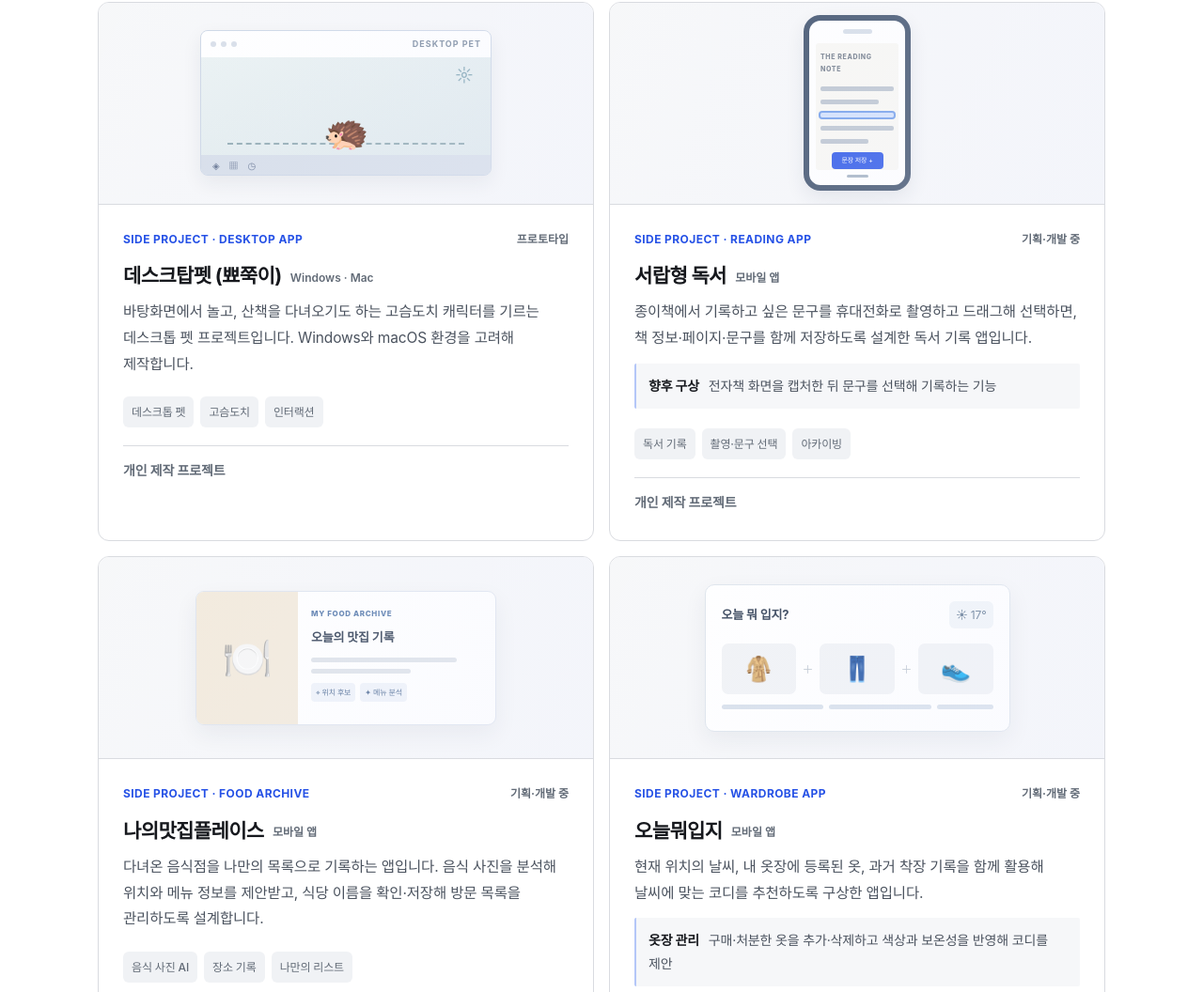
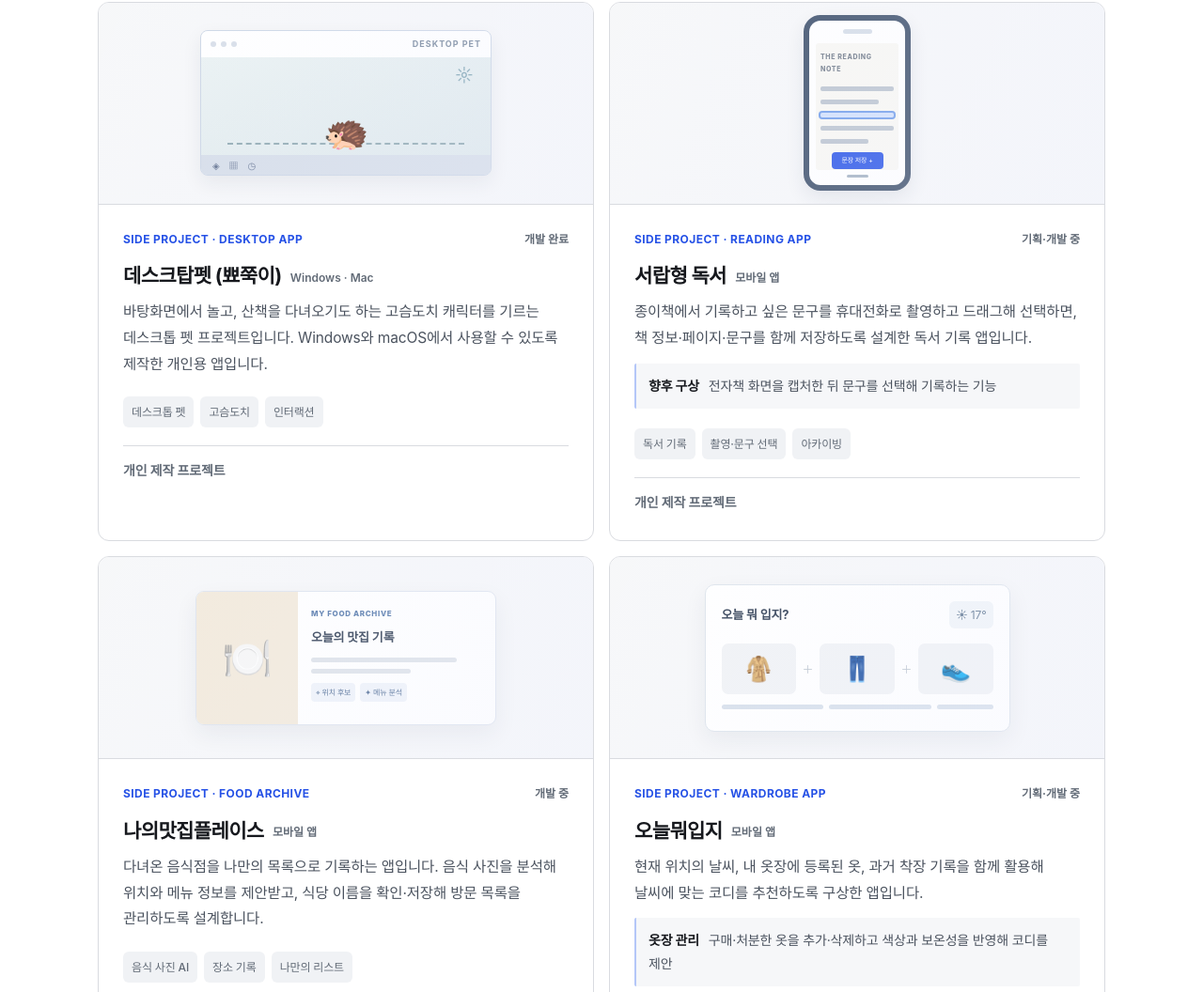
Before and after one commit to DDorii73/portfolio, a plain HTML site: page index.html in a window 1280 px wide. Shown: the part 2765-3821 px from the top of the page at 94% size. Drawn offline with Linux system fonts and the light colour scheme; a web font is replaced by a local one.

Commit message:
Mark hedgehog desktop pet complete and food archive in development

```diff
--- a/index.html
+++ b/index.html
@@ -550,9 +550,9 @@ footer{font-size:13px}
             <div class="pet-taskbar"><span>◈</span><span>▦</span><span>◷</span></div>
           </div></div>
           <div class="project-info">
-            <div class="project-kicker"><span>SIDE PROJECT · DESKTOP APP</span><span class="status">프로토타입</span></div>
+            <div class="project-kicker"><span>SIDE PROJECT · DESKTOP APP</span><span class="status">개발 완료</span></div>
             <h3>데스크탑펫 (뾰쭉이) <span class="project-platform">Windows · Mac</span></h3>
-            <p>바탕화면에서 놀고, 산책을 다녀오기도 하는 고슴도치 캐릭터를 기르는 데스크톱 펫 프로젝트입니다. Windows와 macOS 환경을 고려해 제작합니다.</p>
+            <p>바탕화면에서 놀고, 산책을 다녀오기도 하는 고슴도치 캐릭터를 기르는 데스크톱 펫 프로젝트입니다. Windows와 macOS에서 사용할 수 있도록 제작한 개인용 앱입니다.</p>
             <div class="project-tags"><span>데스크톱 펫</span><span>고슴도치</span><span>인터랙션</span></div>
             <div class="project-footer"><span class="unavailable">개인 제작 프로젝트</span></div>
           </div>
@@ -575,7 +575,7 @@ footer{font-size:13px}
             <div class="place-panel"><div class="place-image">🍽️</div><div class="place-info"><span class="place-kicker">MY FOOD ARCHIVE</span><strong>오늘의 맛집 기록</strong><i></i><i class="short"></i><div class="place-mini"><span>⌖ 위치 후보</span><span>✦ 메뉴 분석</span></div></div></div>
           </div>
           <div class="project-info">
-            <div class="project-kicker"><span>SIDE PROJECT · FOOD ARCHIVE</span><span class="status">기획·개발 중</span></div>
+            <div class="project-kicker"><span>SIDE PROJECT · FOOD ARCHIVE</span><span class="status">개발 중</span></div>
             <h3>나의맛집플레이스 <span class="project-platform">모바일 앱</span></h3>
             <p>다녀온 음식점을 나만의 목록으로 기록하는 앱입니다. 음식 사진을 분석해 위치와 메뉴 정보를 제안받고, 식당 이름을 확인·저장해 방문 목록을 관리하도록 설계합니다.</p>
             <div class="project-tags"><span>음식 사진 AI</span><span>장소 기록</span><span>나만의 리스트</span></div>
```
